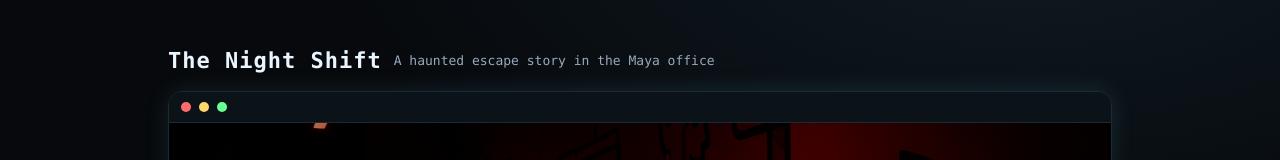
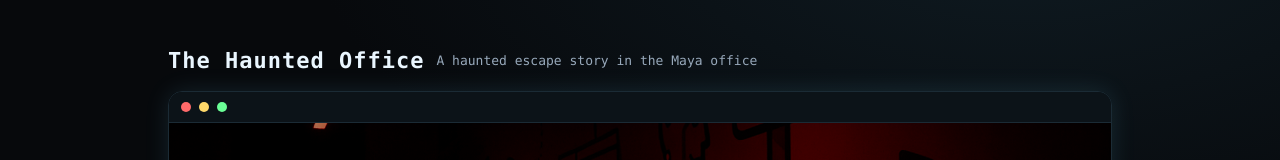
Before and after one commit to sarrazoghlami98-sudo/haunted_office, a plain HTML site: page index.html in a window 1280 px wide. Shown: the top 160 px of the page. Drawn offline with Linux system fonts and the light colour scheme.

```diff
--- a/index.html
+++ b/index.html
@@ -3,7 +3,7 @@
 <head>
 <meta charset="utf-8"/>
 <meta name="viewport" content="width=device-width,initial-scale=1"/>
-<title>The Night Shift</title>
+<title>The Haunted Office</title>
 <style>
   :root{ --bg:#07090c; --ink:#eaf6ff; --muted:#98a9bb; --accent:#78e0ff; --red:#ff4d5d; --ok:#9effb2; --glow:rgba(255,60,70,.55); }
   *{box-sizing:border-box}
@@ -72,7 +72,7 @@
 <body>
 <div class="wrap">
   <header>
-    <h1>The Night Shift</h1>
+    <h1>The Haunted Office</h1>
     <span class="sub">A haunted escape story in the Maya office</span>
   </header>
 
```
